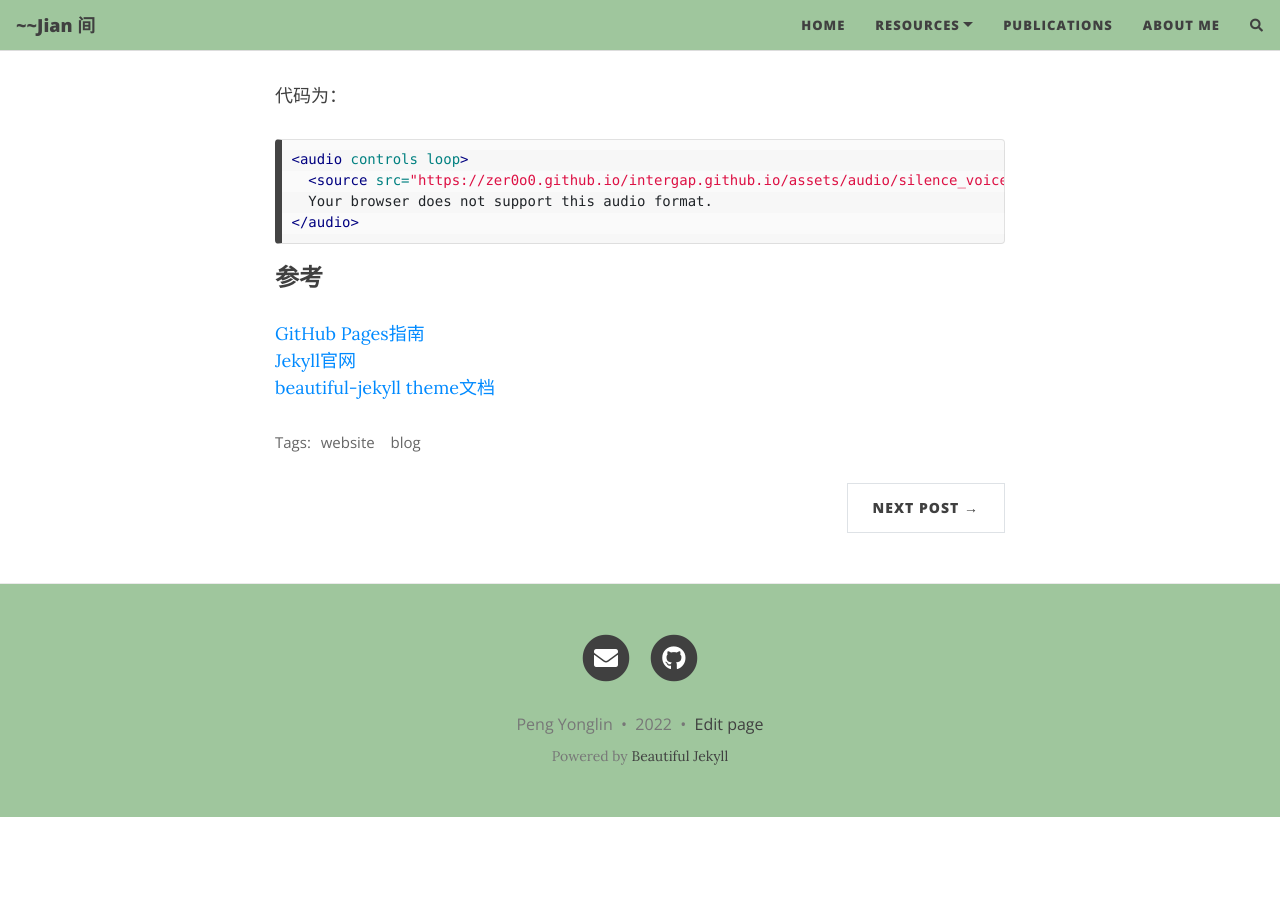
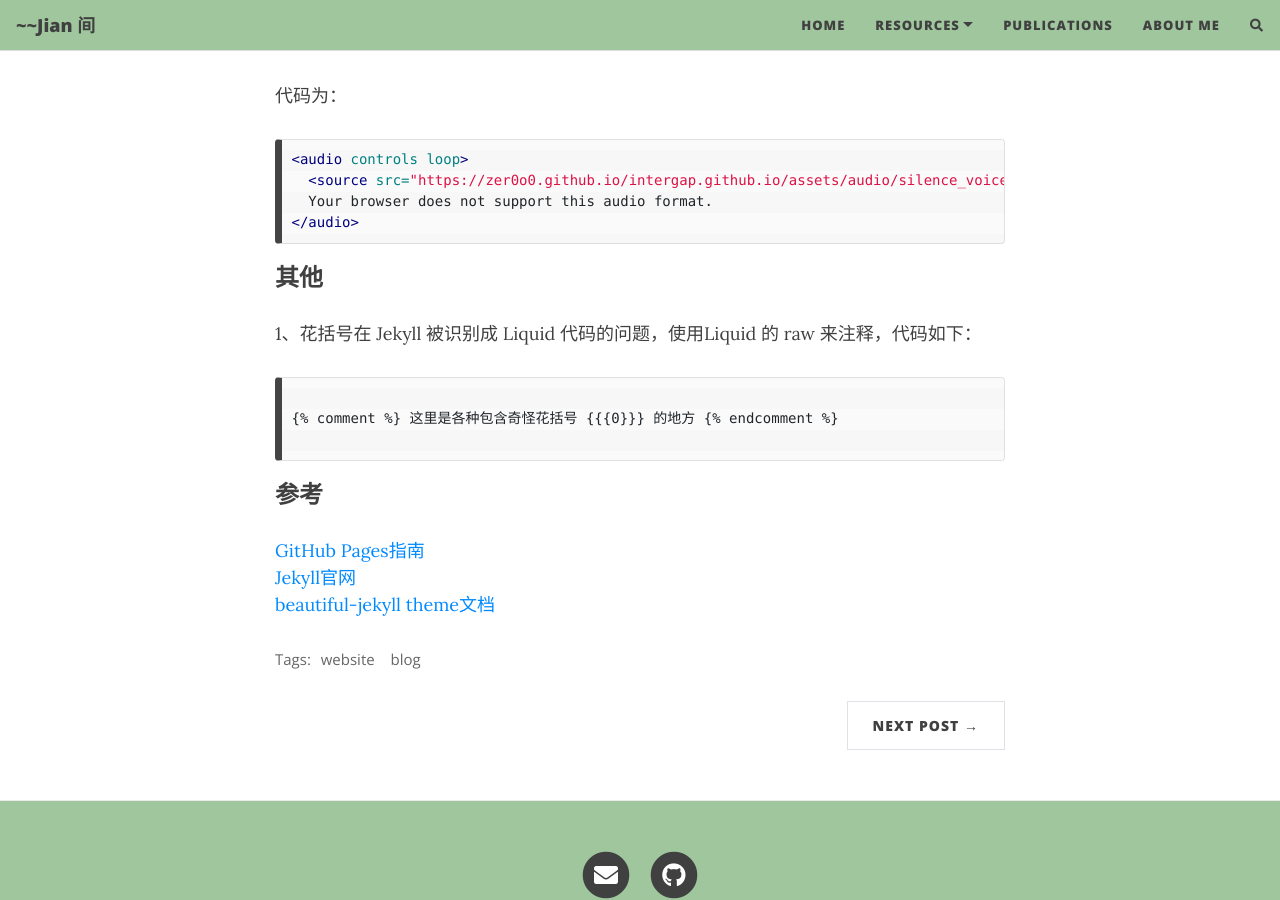
Before and after one commit to Zer0o0/intergap.githb.io, a Jekyll site: the page built from docs/_posts/2022-09-06-jekyll-github-pages.md, in a window 1280 px wide and 900 px high, scrolled down 3520 px. Built offline with Jekyll 4.4.1, drawn with Linux system fonts in a browser that asks for light colours; nearby versions of some CDN libraries; comment, search, counter and statistics services are not loaded; before the commit the page ends 4337 px from its top, so only the background shows below that.

Commit message:
update previous posts

````diff
--- a/docs/_posts/2022-09-06-jekyll-github-pages.md
+++ b/docs/_posts/2022-09-06-jekyll-github-pages.md
@@ -111,6 +111,16 @@ src="//i.y.qq.com/n2/m/outchain/player/index.html?songid=101167817">
 </audio>
 ```
 
+### 其他
+
+1、花括号在 Jekyll 被识别成 Liquid 代码的问题，使用Liquid 的 raw 来注释，代码如下：
+
+```
+{% raw %}
+{% comment %} 这里是各种包含奇怪花括号 {{{0}}} 的地方 {% endcomment %}
+{% endraw %}
+```
+
 ### 参考
 
 [GitHub Pages指南](https://docs.github.com/cn/pages/quickstart)
````
Also changed, not shown: docs/_posts/2022-09-18-chip-seq-analysis.md (+4 -4 lines).
